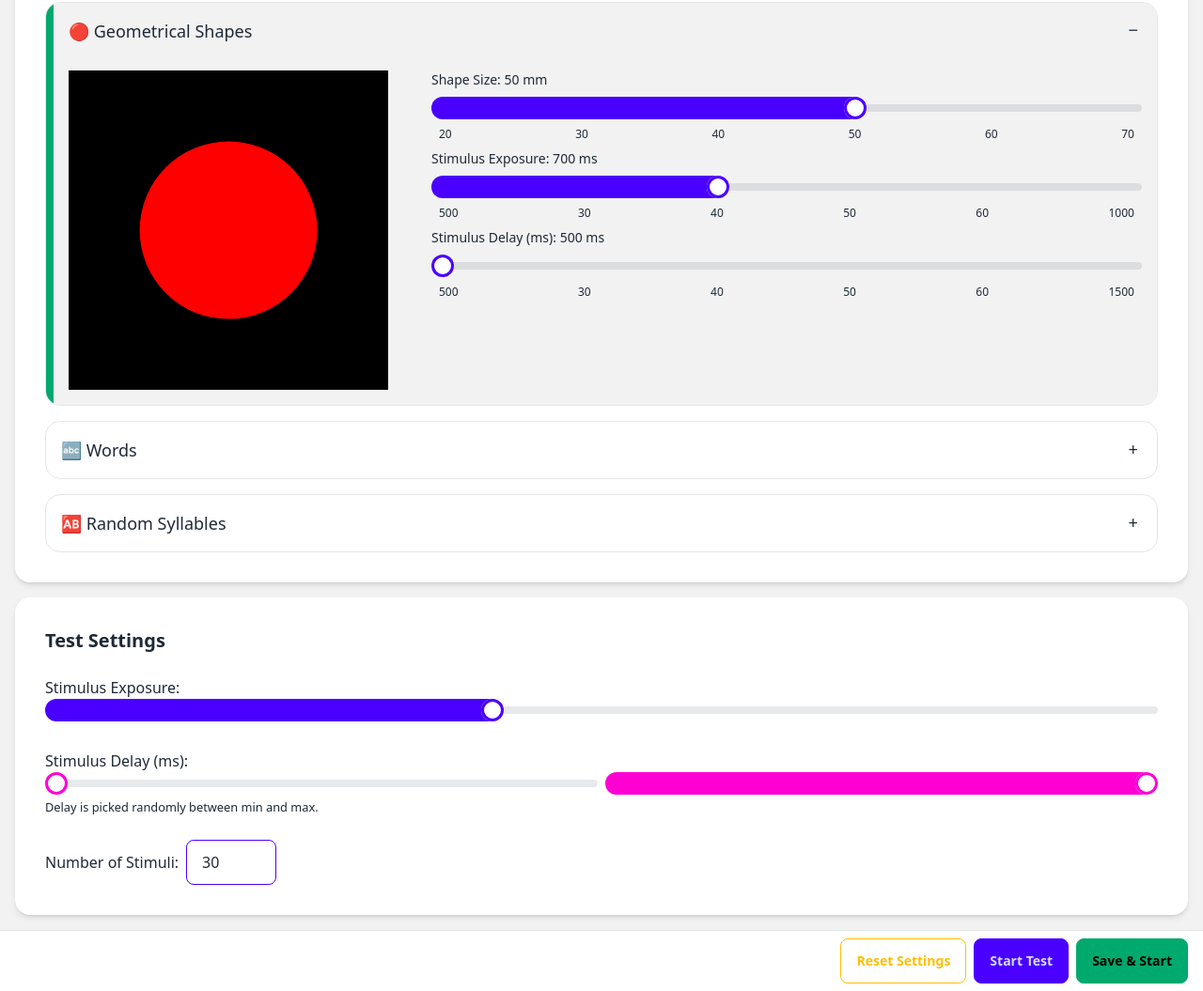
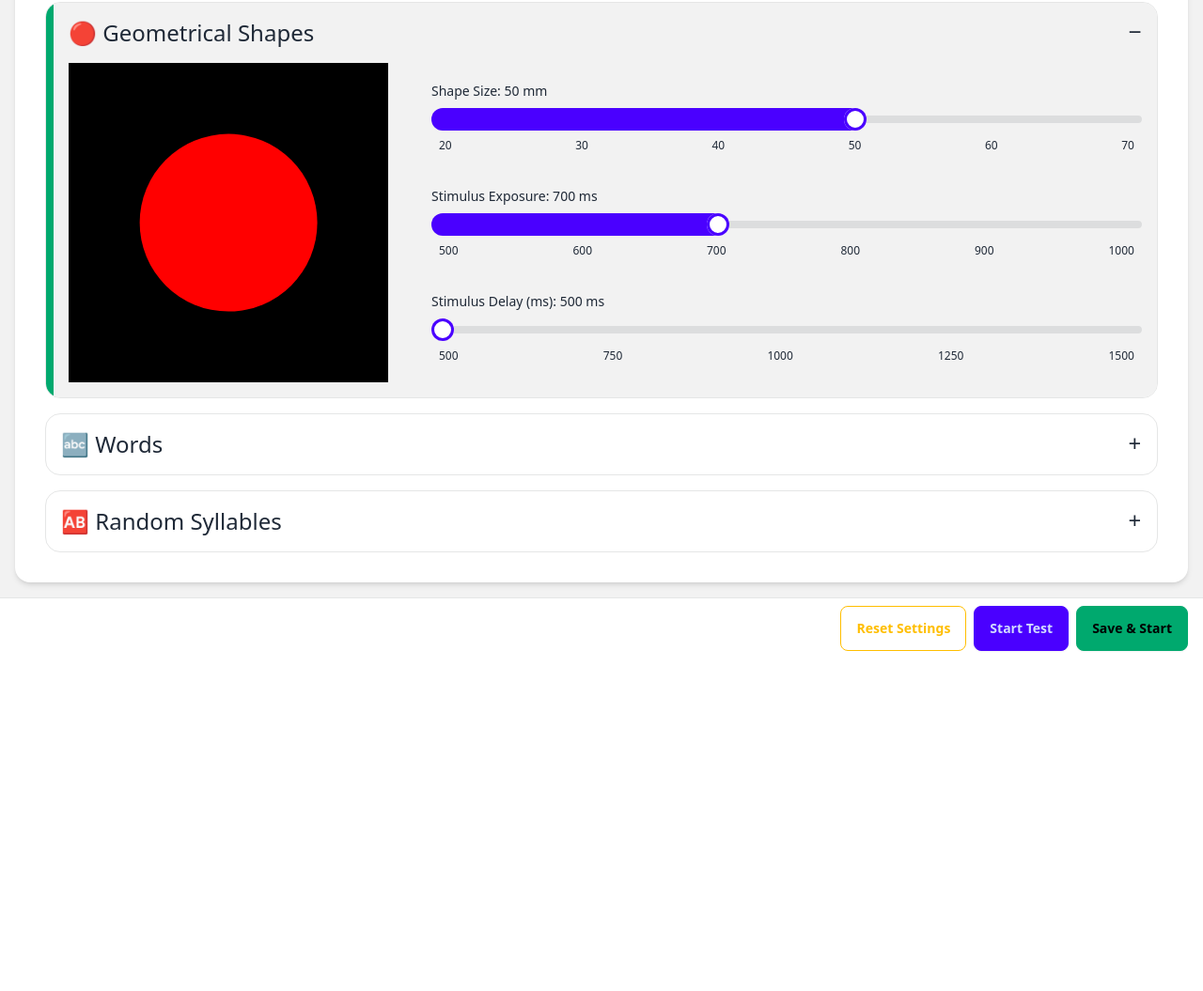
Before and after one commit to ksen0byte/vite-first, a website built with Vite: page index.html in a window 1280 px wide. Shown: the part 354-1409 px from the top of the page at 94% size. After the commit the page ends 1055 px from the top, so only its background shows below. Built offline with nearby package versions, Linux system fonts and the light colour scheme.

Commit message:
update settings screen

```diff
--- a/index.html
+++ b/index.html
@@ -73,14 +73,13 @@
 
                     <!-- Subsection Title -->
                     <div
-                            class="collapse-title text-lg font-medium subsection-header peer-checked:bg-base-200 peer-checked:border-l-8 peer-checked:border-success"
+                            class="collapse-title text-2xl font-medium subsection-header peer-checked:bg-base-200 peer-checked:border-l-8 peer-checked:border-success"
                             data-localize="shapesOption"
-                            id="shapes-section-title"
                     >
-                        <!-- e.g., "Geometrical Shapes" -->
+                         Geometrical Shapes
                     </div>
 
-                    <div class="collapse-content expanded-view px-4 py-3 peer-checked:bg-base-200 peer-checked:border-l-8 peer-checked:border-success">
+                    <div class="collapse-content expanded-view peer-checked:bg-base-200 peer-checked:border-l-8 peer-checked:border-success">
                         <!-- 2-column layout on medium+ screens -->
                         <div class="grid grid-cols-3 gap-4 items-start">
 
@@ -91,8 +90,9 @@
                             </div>
 
                             <!-- Right Column: Label, Shape Size Slider, Exposure Time Slider, Exposure Delay Slider -->
-                            <div class="col-span-2 flex flex-col space-y-2 w-full">
+                            <div class="col-span-2 flex flex-col justify-evenly space-y-4 w-full h-full">
                                 <!-- Shape Size Slider -->
+                                <div class="flex flex-col space-y-2 w-full">
                                     <label
                                             for="shape-size-slider"
                                             id="shape-size-slider-label"
@@ -118,7 +118,9 @@
                                         <span>60</span>
                                         <span>70</span>
                                     </div>
+                                </div>
                                 <!-- Exposure Time Slider -->
+                                <div class="flex flex-col space-y-2 w-full">
                                     <label
                                             for="shape-size-slider"
                                             id="shapes-exposure-time-slider-label"
@@ -138,13 +140,15 @@
                                     />
                                     <div class="flex w-full justify-between text-xs px-2">
                                         <span>500</span>
-                                    <span>30</span>
-                                    <span>40</span>
-                                    <span>50</span>
-                                    <span>60</span>
+                                        <span>600</span>
+                                        <span>700</span>
+                                        <span>800</span>
+                                        <span>900</span>
                                         <span>1000</span>
                                     </div>
+                                </div>
                                 <!-- Exposure Delay Slider -->
+                                <div class="flex flex-col space-y-2 w-full">
                                     <label
                                             for="shape-size-slider"
                                             id="shapes-exposure-delay-slider-label"
@@ -164,11 +168,11 @@
                                     />
                                     <div class="flex w-full justify-between text-xs px-2">
                                         <span>500</span>
-                                    <span>30</span>
-                                    <span>40</span>
-                                    <span>50</span>
-                                    <span>60</span>
+                                        <span>750</span>
+                                        <span>1000</span>
+                                        <span>1250</span>
                                         <span>1500</span>
+                                    </div>
                                 </div>
                             </div>
                         </div>
@@ -181,10 +185,11 @@
                         class="collapse collapse-plus border border-base-300 bg-base-100 rounded-box mb-2"
                         id="words-subsection"
                 >
+                    <!-- Radio input to control the collapse -->
                     <input type="radio" name="stimulus-type-accordion" class="peer"/>
-                    <div class="collapse-title text-lg font-medium subsection-header" data-localize="wordsOption">
-                    </div>
-                    <div class="collapse-content expanded-view">
+                    <!-- Subsection Title -->
+                    <div class="collapse-title text-2xl font-medium subsection-header peer-checked:bg-base-200 peer-checked:border-l-8 peer-checked:border-success" data-localize="wordsOption">Words:</div>
+                    <div class="collapse-content expanded-view peer-checked:bg-base-200 peer-checked:border-l-8 peer-checked:border-success">
                         <div class="flex justify-between items-center">
                             <label data-localize="fontSizeSliderLabel" class="mr-2"></label>
                             <input
@@ -210,9 +215,9 @@
                         id="syllables-subsection"
                 >
                     <input type="radio" name="stimulus-type-accordion" class="peer"/>
-                    <div class="collapse-title text-lg font-medium subsection-header" data-localize="syllablesOption">
+                    <div class="collapse-title text-2xl font-medium subsection-header peer-checked:bg-base-200 peer-checked:border-l-8 peer-checked:border-success" data-localize="syllablesOption">
                     </div>
-                    <div class="collapse-content expanded-view">
+                    <div class="collapse-content expanded-view peer-checked:bg-base-200 peer-checked:border-l-8 peer-checked:border-success">
                         <div class="flex justify-between items-center">
                             <label data-localize="fontSizeSliderLabel" class="mr-2"></label>
                             <input
@@ -229,67 +234,6 @@
                             <!-- Syllables preview area -->
                         </div>
                     </div>
-                </div>
-            </div>
-        </div>
-
-        <!-- 3. General Settings Block -->
-        <div class="card bg-base-100 shadow-md">
-            <div class="card-body space-y-4">
-                <h2 class="card-title" data-localize="generalSettingsTitle">General Settings</h2>
-
-                <!-- Exposure Time Slider -->
-                <div>
-                    <label data-localize="exposureTimeLabel"></label>
-                    <input
-                            type="range"
-                            class="range range-primary w-full"
-                            id="exposure-time-slider"
-                            min="500"
-                            max="1000"
-                            step="50"
-                            value="700"
-                    />
-                </div>
-
-                <!-- Exposure Delay Range (Two Sliders) -->
-                <div>
-                    <label data-localize="exposureDelayLabel"></label>
-                    <div class="flex space-x-2 items-center">
-                        <input
-                                type="range"
-                                class="range range-secondary w-1/2"
-                                id="exposure-delay-min"
-                                min="500"
-                                max="1500"
-                                step="50"
-                                value="500"
-                        />
-                        <input
-                                type="range"
-                                class="range range-secondary w-1/2"
-                                id="exposure-delay-max"
-                                min="500"
-                                max="1500"
-                                step="50"
-                                value="1500"
-                        />
-                    </div>
-                    <small data-localize="exposureDelayHint"></small>
-                </div>
-
-                <!-- Stimulus Count -->
-                <div class="flex items-center">
-                    <label for="stimulus-count-input" class="mr-2" data-localize="stimulusCountLabel"></label>
-                    <input
-                            type="number"
-                            class="input input-bordered input-primary w-24"
-                            id="stimulus-count-input"
-                            min="30"
-                            max="100"
-                            step="1"
-                            value="30"
-                    />
                 </div>
             </div>
         </div>
--- a/src/settings-screen.ts
+++ b/src/settings-screen.ts
@@ -29,8 +29,7 @@ export function setupSettingsScreen(containerId: string): void {
   const shapesExposureDelaySliderLabel = document.getElementById("shapes-exposure-delay-slider-label") as HTMLElement;
 
   function updateSliderTitle(slider: HTMLInputElement, sliderLabel:HTMLElement, localizationKey:string, unit:string): void {
-    const currentSize = slider.value;
-    sliderLabel.textContent = localize(localizationKey) + ` ${currentSize} ${unit}`;
+    sliderLabel.textContent = localize(localizationKey) + ` ${(slider.value)} ${unit}`;
   }
 
   shapeSizeSlider.addEventListener("input", () => updateSliderTitle(shapeSizeSlider, shapeSizeSliderLabel, "shapeSizeSliderLabel", "mm"));
```
Lines whose indentation alone changed are shown as unchanged.
